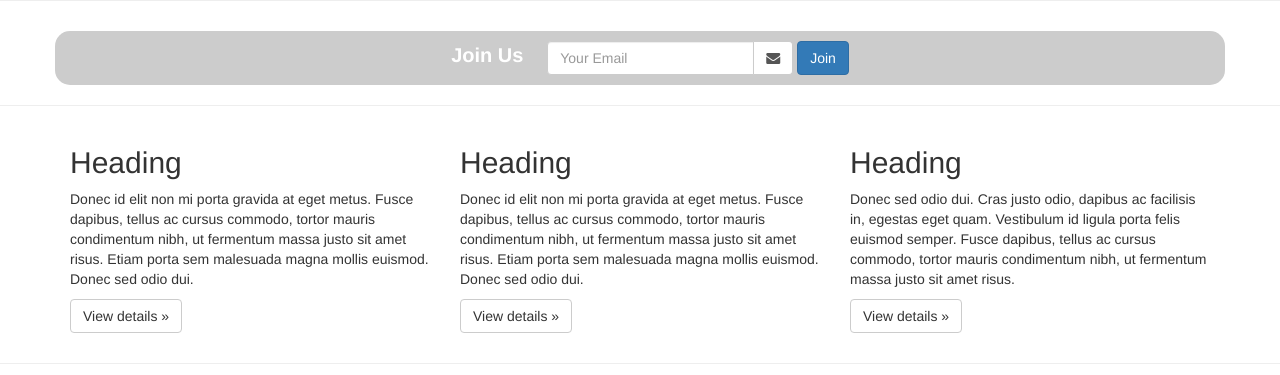
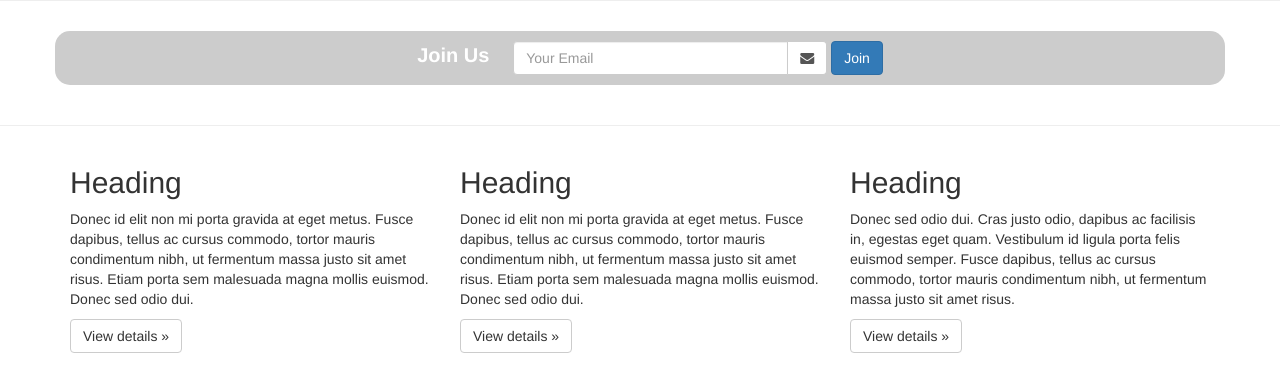
Before and after one commit to rendezvous3/Ideas-Landing, a Django app: page / in a window 1280 px wide. Shown: the part 407-782 px from the top of the page. Run offline with Django 3.2, Linux system fonts and the light colour scheme; data comes from the database, SQL or seed files in the repository; some libraries are stand-ins or nearby versions.

Commit message:
Update Style

```diff
--- a/live-static-files/static-root/css/main.css
+++ b/live-static-files/static-root/css/main.css
@@ -4,5 +4,5 @@ body {
 }
 
 .sign-up-email-form {
-	width: 275px;
+	width: 275px !important;
 }
--- a/pages/templates/pages/snippet/stacked-layout.html
+++ b/pages/templates/pages/snippet/stacked-layout.html
@@ -15,7 +15,7 @@
 
 <div class="container">
   <div class="row">
-        <div class="col-xs-12" style="background-color: #ccc; border-radius: 15px;">
+        <div class="col-xs-12" style="background-color: #ccc; border-radius: 15px; margin-bottom: 20px;">
           <p>
           {% include 'pages/snippet/join-form.html' with form=form %}
           </p>
--- a/pages/templates/pages/snippet/standard-layout.html
+++ b/pages/templates/pages/snippet/standard-layout.html
@@ -22,7 +22,7 @@
 
 <div class="container">
   <div class="row">
-        <div class="col-xs-12" style="background-color: #ccc; border-radius: 15px;">
+        <div class="col-xs-12" style="background-color: #ccc; border-radius: 15px; margin-bottom: 20px;">
           <p>
           {% include 'pages/snippet/join-form.html' with form=form %}
           </p>
--- a/static/css/main.css
+++ b/static/css/main.css
@@ -4,5 +4,5 @@ body {
 }
 
 .sign-up-email-form {
-	width: 275px;
+	width: 275px !important;
 }
```
